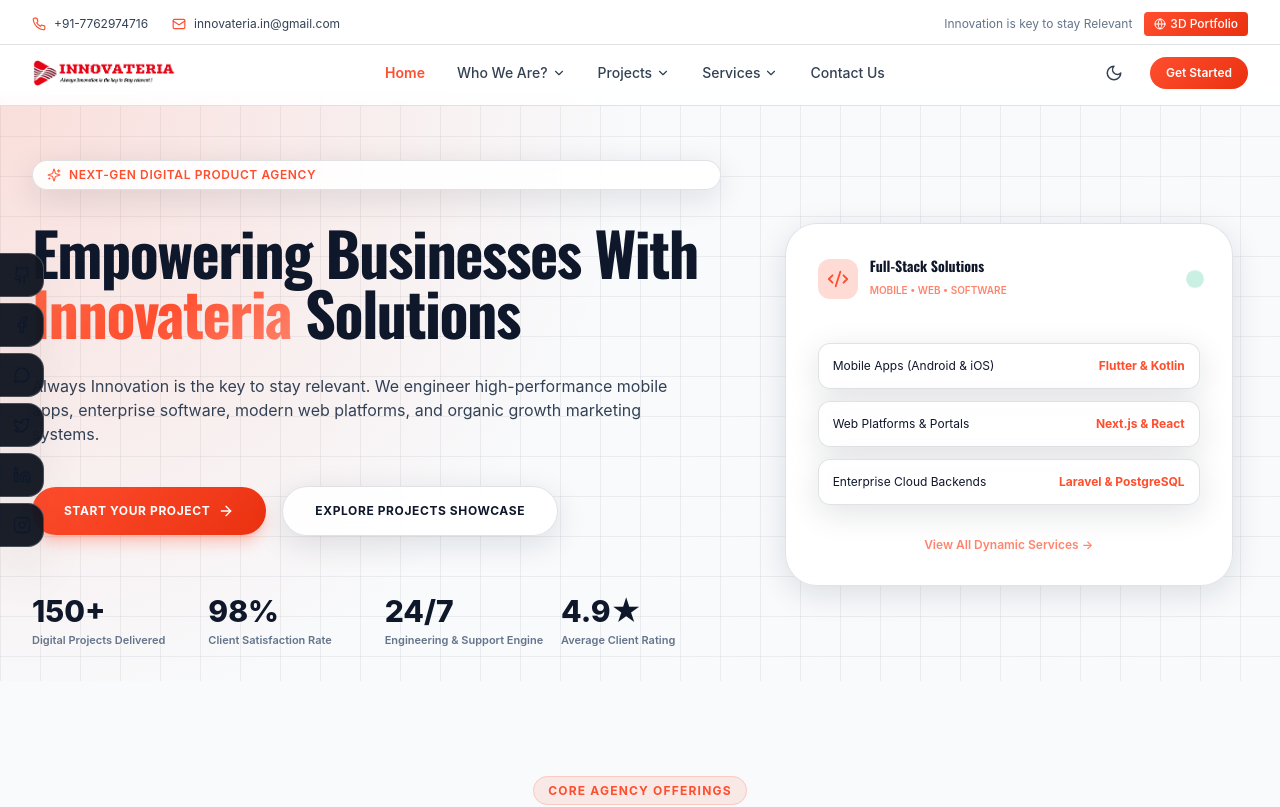
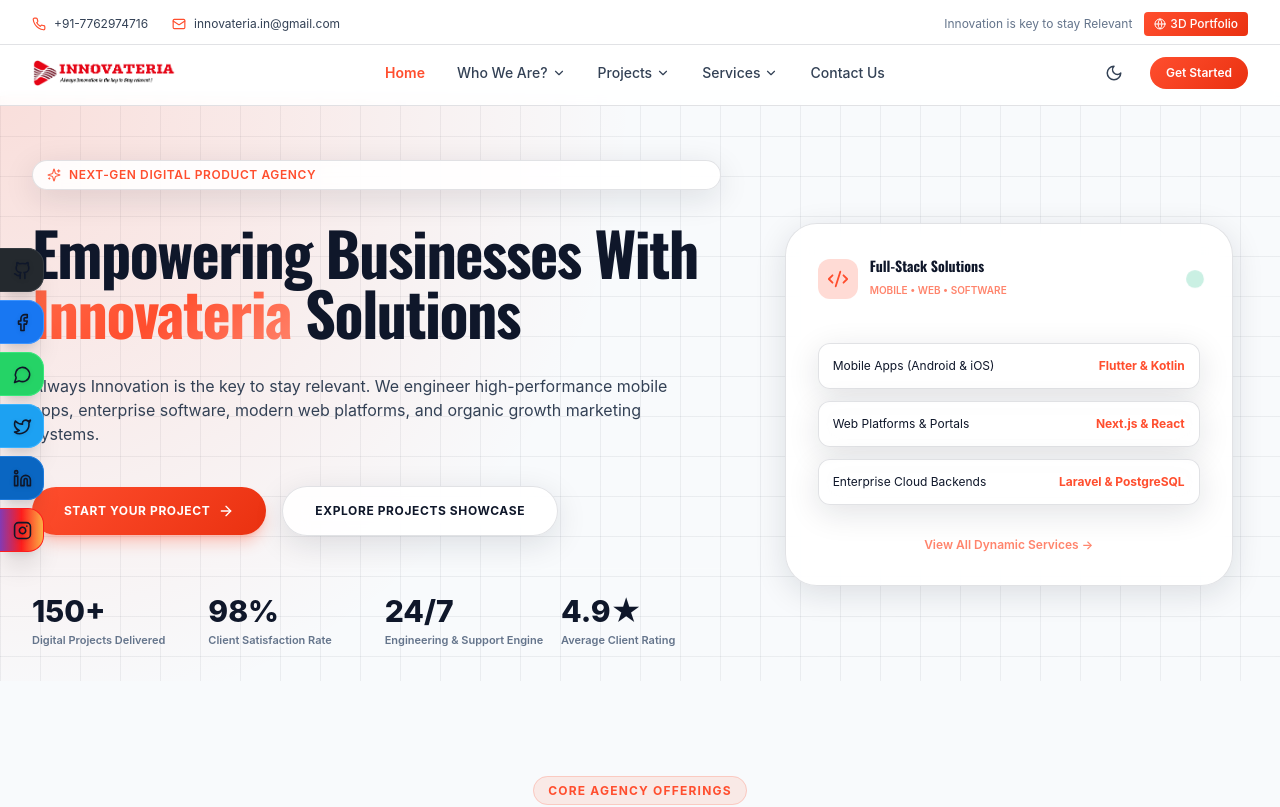
Before and after one commit to Vnjvibhash/Innovateria, a Next.js app: page / in a window 1280 px wide. Shown: the top 807 px of the page. Built offline with nearby package versions, Linux system fonts and the light colour scheme.

Commit message:
fix: apply permanent brand color badges to SocialBar for 100% light/dark theme visibility

```diff
--- a/components/SocialBar.tsx
+++ b/components/SocialBar.tsx
@@ -12,42 +12,48 @@
       name: 'GitHub',
       icon: Github,
       href: 'https://github.com/VnjVibhash',
-      hoverClass: 'hover:bg-[#24292e] hover:border-[#24292e] hover:shadow-[0_0_20px_rgba(36,41,46,0.6)]',
+      bgClass: 'bg-[#24292e] border-[#343a40] text-white',
+      glowClass: 'hover:shadow-[0_0_20px_rgba(36,41,46,0.8)]',
     },
     {
       name: 'Facebook',
       icon: Facebook,
       href: 'https://facebook.com/Vivekajee',
-      hoverClass: 'hover:bg-[#1877F2] hover:border-[#1877F2] hover:shadow-[0_0_20px_rgba(24,119,242,0.6)]',
+      bgClass: 'bg-[#1877F2] border-[#3b93ff] text-white',
+      glowClass: 'hover:shadow-[0_0_20px_rgba(24,119,242,0.8)]',
     },
     {
       name: 'WhatsApp',
       icon: MessageCircle,
       href: 'https://wa.me/917762974716',
-      hoverClass: 'hover:bg-[#25D366] hover:border-[#25D366] hover:shadow-[0_0_20px_rgba(37,211,102,0.6)]',
+      bgClass: 'bg-[#25D366] border-[#38e87b] text-white',
+      glowClass: 'hover:shadow-[0_0_20px_rgba(37,211,102,0.8)]',
     },
     {
       name: 'Twitter',
       icon: Twitter,
       href: 'https://twitter.com/Vnjvibhash',
-      hoverClass: 'hover:bg-[#1DA1F2] hover:border-[#1DA1F2] hover:shadow-[0_0_20px_rgba(29,161,242,0.6)]',
+      bgClass: 'bg-[#1DA1F2] border-[#3ab2ff] text-white',
+      glowClass: 'hover:shadow-[0_0_20px_rgba(29,161,242,0.8)]',
     },
     {
       name: 'LinkedIn',
       icon: Linkedin,
       href: 'https://linkedin.com/in/Vivekajee',
-      hoverClass: 'hover:bg-[#0A66C2] hover:border-[#0A66C2] hover:shadow-[0_0_20px_rgba(10,102,194,0.6)]',
+      bgClass: 'bg-[#0A66C2] border-[#1d7bdc] text-white',
+      glowClass: 'hover:shadow-[0_0_20px_rgba(10,102,194,0.8)]',
     },
     {
       name: 'Instagram',
       icon: Instagram,
       href: 'https://instagram.com/Vivekajee',
-      hoverClass: 'hover:bg-gradient-to-r hover:from-[#833ab4] hover:via-[#fd1d1d] hover:to-[#fcb045] hover:border-[#fd1d1d] hover:shadow-[0_0_20px_rgba(253,29,29,0.6)]',
+      bgClass: 'bg-gradient-to-r from-[#833ab4] via-[#fd1d1d] to-[#fcb045] border-[#fd1d1d] text-white',
+      glowClass: 'hover:shadow-[0_0_20px_rgba(253,29,29,0.8)]',
     },
   ];
 
   return (
-    <div className="fixed left-0 top-1/2 -translate-y-1/2 z-50 hidden xl:flex flex-col items-start space-y-1.5 pointer-events-auto">
+    <div className="fixed left-0 top-1/2 -translate-y-1/2 z-50 hidden xl:flex flex-col items-start space-y-2 pointer-events-auto">
       {socialLinks.map((item) => {
         const IconComponent = item.icon;
         return (
@@ -56,11 +62,11 @@
             href={item.href}
             target="_blank"
             rel="noopener noreferrer"
-            className={`group flex items-center h-11 w-11 hover:w-36 bg-[#0D131F]/95 backdrop-blur-lg border border-l-0 border-white/20 text-white rounded-r-2xl transition-all duration-300 ease-out hover:text-white ${item.hoverClass} shadow-2xl overflow-hidden shrink-0`}
+            className={`group flex items-center h-11 w-11 hover:w-36 ${item.bgClass} border border-l-0 rounded-r-2xl transition-all duration-300 ease-out ${item.glowClass} shadow-xl overflow-hidden shrink-0`}
             title={item.name}
           >
             <div className="w-11 h-11 flex items-center justify-center shrink-0 text-white">
-              <IconComponent size={18} className="transition-transform duration-300 group-hover:scale-110" />
+              <IconComponent size={19} className="transition-transform duration-300 group-hover:scale-110 drop-shadow" />
             </div>
             <span className="opacity-0 group-hover:opacity-100 transition-opacity duration-300 text-xs font-extrabold text-white whitespace-nowrap pr-3 tracking-wide">
               {item.name}
```
